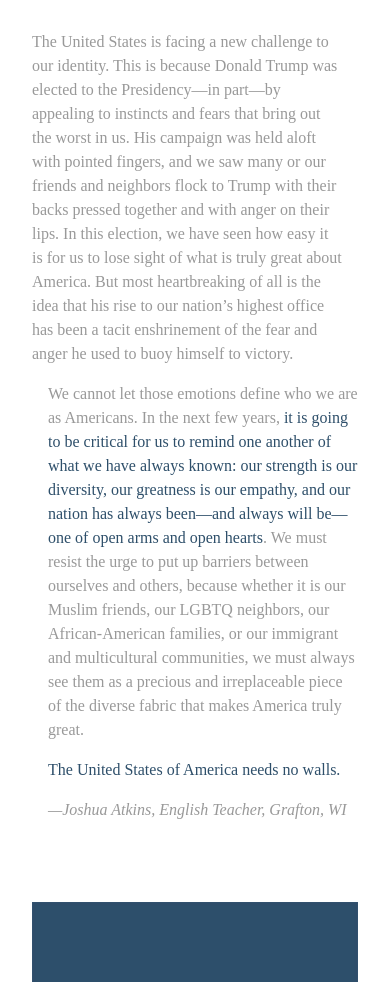
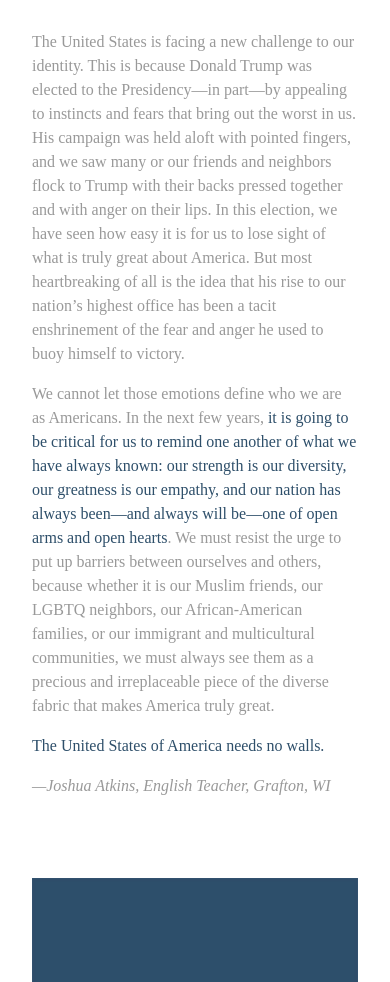
Before and after one commit to kmcgillivray/no-walls, a plain HTML site: page index.html in a window 390 px wide. Shown: the part 90-1072 px from the top of the page. Drawn offline with nearby package versions, Linux system fonts and the light colour scheme.

Commit message:
Fix mobile padding

```diff
--- a/index.html
+++ b/index.html
@@ -23,10 +23,10 @@
   <body>
     <div class="pv4-ns mh4 mh5-ns silver cf">
       <h1 class="normal f1 f-headline-ns avenir ttu tracked slate-blue">No Walls</h1>
-      <div class="fl-ns w-50-ns pr3">
+      <div class="fl-ns w-50-ns pr3-ns">
         <p class="measure lh-copy">The United States is facing a new challenge to our identity. This is because Donald Trump was elected to the Presidency—in part—by appealing to instincts and fears that bring out the worst in us. His campaign was held aloft with pointed fingers, and we saw many or our friends and neighbors flock to Trump with their backs pressed together and with anger on their lips. In this election, we have seen how easy it is for us to lose sight of what is truly great about America. But most heartbreaking of all is the idea that his rise to our nation’s highest office has been a tacit enshrinement of the fear and anger he used to buoy himself to victory.</p>
       </div>
-      <div class="fl-ns w-50-ns pl3">
+      <div class="fl-ns w-50-ns pl3-ns">
         <p class="measure lh-copy">We cannot let those emotions define who we are as Americans. In the next few years, <span class="slate-blue">it is going to be critical for us to remind one another of what we have always known: our strength is our diversity, our greatness is our empathy, and our nation has always been—and always will be—one of open arms and open hearts</span>. We must resist the urge to put up barriers between ourselves and others, because whether it is our Muslim friends, our LGBTQ neighbors, our African-American families, or our immigrant and multicultural communities, we must always see them as a precious and irreplaceable piece of the diverse fabric that makes America truly great.</p>
         <p class="lh-copy slate-blue">The United States of America needs no walls.</p>
         <p class="lh-copy i">—Joshua Atkins, English Teacher, Grafton, WI</p>
```
